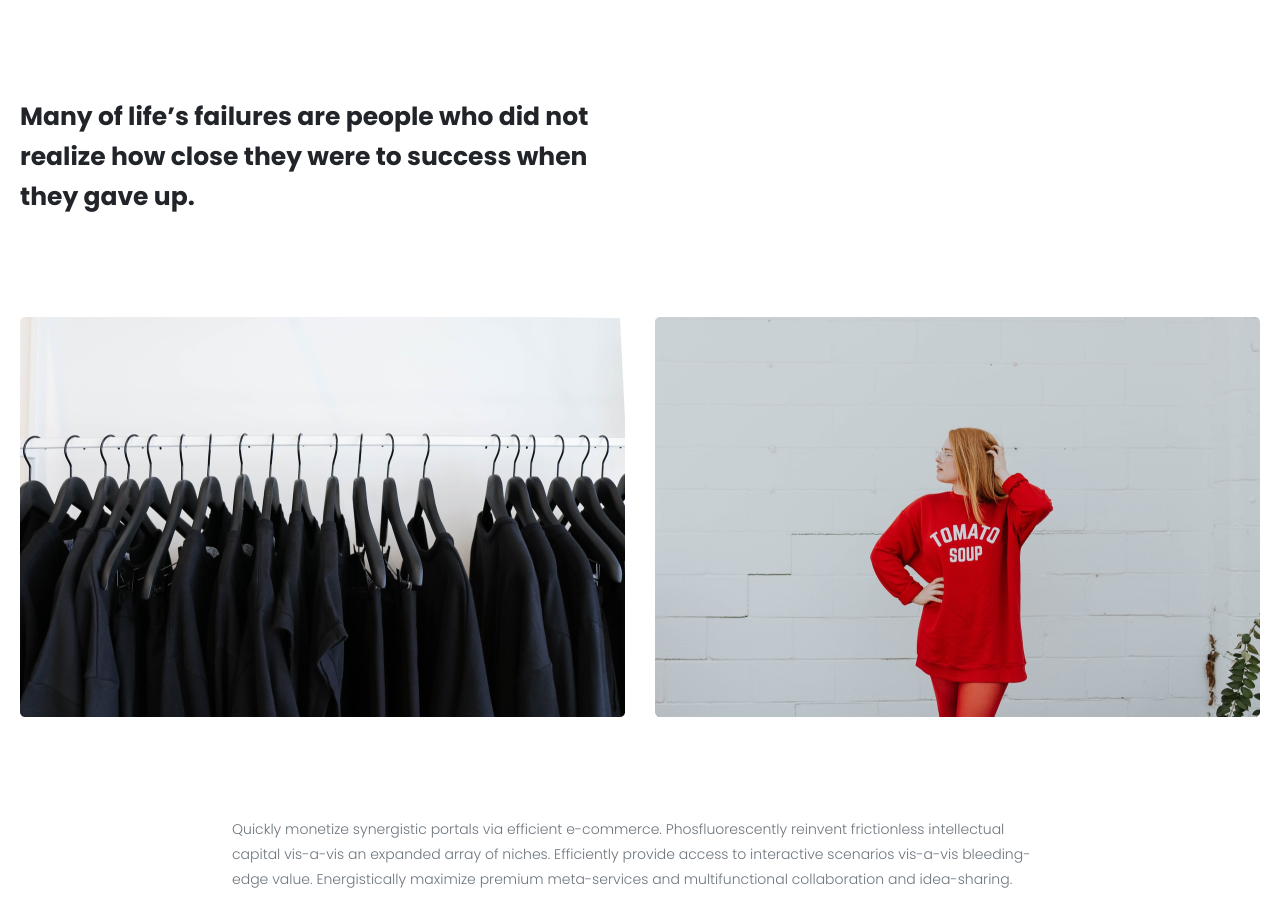
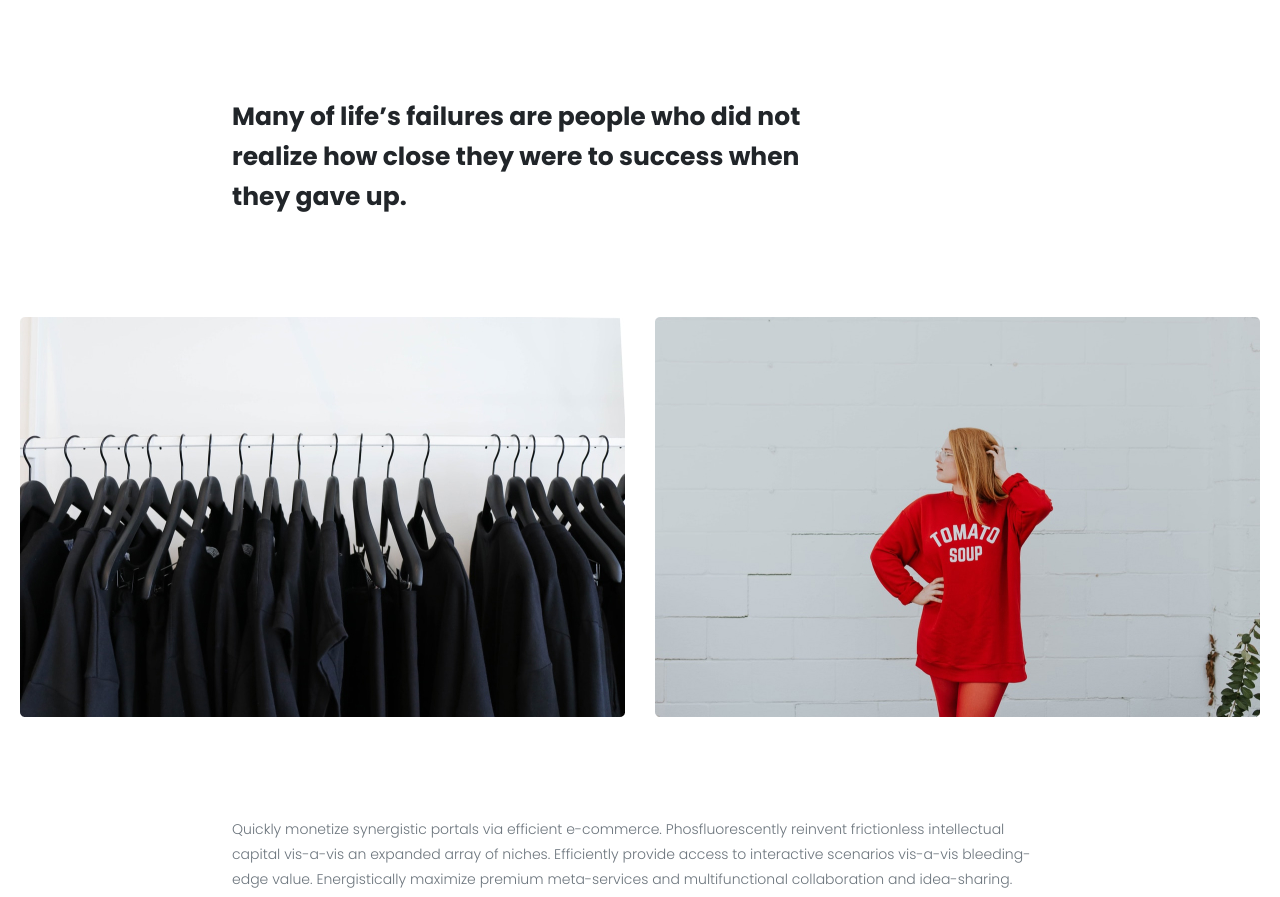
Before and after one commit to Amontears/lessons, a plain HTML site: page lesson6/page2.html in a window 1280 px wide. Shown: the part 1006-1903 px from the top of the page. Drawn offline with Linux system fonts and the light colour scheme.

Commit message:
go go go

```diff
--- a/lesson6/css/style.css
+++ b/lesson6/css/style.css
@@ -92,7 +92,6 @@ footer > .last__container > div {
 	line-height: 1.6;
 	font-weight: 700;
 	max-width: 605px;
-	margin-bottom: 100px;
 }
 .item-p2 {
 	max-width: 100%;
--- a/lesson6/page2.html
+++ b/lesson6/page2.html
@@ -20,7 +20,9 @@
 				<p>Quickly monetize synergistic portals via efficient e-commerce. Phosfluorescently reinvent frictionless intellectual capital vis-a-vis an expanded array of niches. Efficiently provide access to interactive scenarios vis-a-vis bleeding-edge value. Energistically maximize premium meta-services and multifunctional collaboration and idea-sharing. Dramatically unleash front-end value after out-of-the-box opportunities. Energistically streamline magnetic action items after global markets. Collaboratively scale backward-compatible leadership skills and 24/7 best practices. Objectively exploit emerging methodologies vis-a-vis functionalized ideas. Energistically reconceptualize out-of-the-box innovation vis-a-vis cooperative methods of empowerment. Uniquely foster revolutionary value whereas accurate communities.</p>
 				<p>Conveniently engineer robust experiences after performance based initiatives. Credibly communicate strategic technology whereas turnkey functionalities. Professionally re-engineer magnetic markets for highly efficient functionalities. Efficiently fabricate user friendly opportunities for backward-compatible experiences. Competently scale team building relationships through real-time solutions.</p>					<p>Interactively productivate cross-platform vortals through tactical results. Interactively underwhelm efficient alignments with enabled materials. Rapidiously leverage existing superior technology via fully researched e-commerce. Efficiently whiteboard principle-centered portals vis-a-vis magnetic solutions. Conveniently network ethical e-markets with emerging web services.</p>
 			</div>
-			<h1 class="article__title-p2">Many of life’s failures are people who did not realize how close they were to success when they gave up.</h1>
+			<div class="article__text-block-p2">
+				<h1 class="article__title-p2">Many of life’s failures are people who did not realize how close they were to success when they gave up.</h1>
+			</div>
 			<div class="image__block">
 				<img class="item-p2 first" src="img/2str2img.jpg" alt="boat">
 				<img class="item-p2" src="img/2str3img.jpg" alt="island">
```
